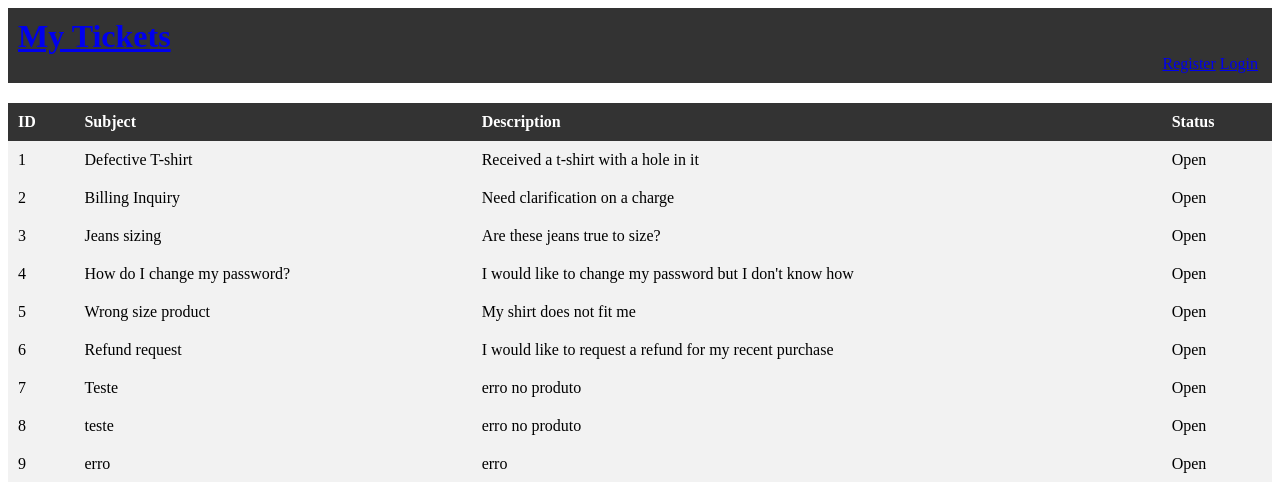
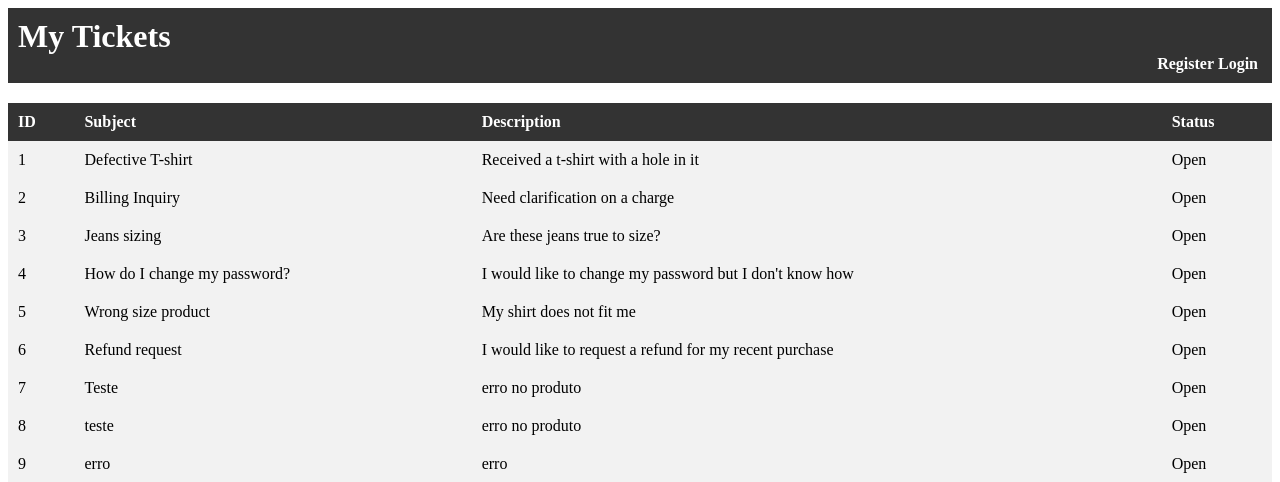
Before and after one commit to FEUP-LTW-2023/project-ltw10g02, a PHP site: page /pages/index.php in a window 1280 px wide. Shown: the top 482 px of the page. Run offline with PHP 8.4, Linux system fonts and the light colour scheme; data comes from the database, SQL or seed files in the repository; data that the repository does not hold is empty.

Commit message:
link decoration

```diff
--- a/css/style.css
+++ b/css/style.css
@@ -48,3 +48,15 @@ footer {
 #signup a{
   margin-right: 4px;
 }
+
+/* Style for all links */
+a {
+  color: white; /* Sets the link color */
+  text-decoration: none; /* Removes the default underline */
+  font-weight: bold; /* Makes the link bold */
+}
+
+/* Style for hovered links */
+a:hover {
+  text-decoration: underline; /* Adds underline on hover */
+}
```
